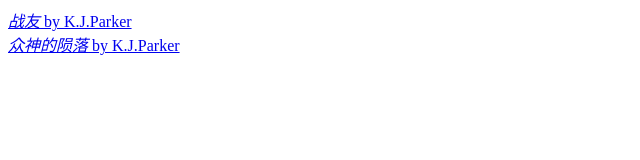
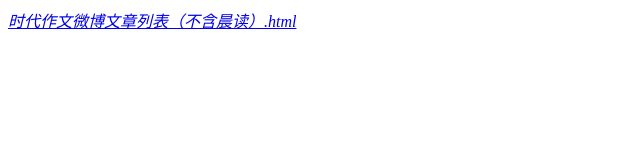
Before and after one commit to zsuye/adou.github.io, a plain HTML site: page index.html in a window 1280 px wide. Shown: the whole page, without its empty margins (0-640 px from the left). Drawn offline with Linux system fonts and the light colour scheme.

Commit message:
Update index.html

```diff
--- a/index.html
+++ b/index.html
@@ -7,7 +7,6 @@
 	<title>阿斗</title>
 </head>
 <body>
-	<div><a href="The-Company.txt"><i>战友</i> by K.J.Parker</a></div>
-	<div><a href="Downfall-of-the-Gods.txt"><i>众神的陨落</i> by K.J.Parker</a></div>
+	<div><a href="zuowen.html"><i>时代作文微博文章列表（不含晨读）.html</i>  </a></div>
 </body>
 </html>
```
